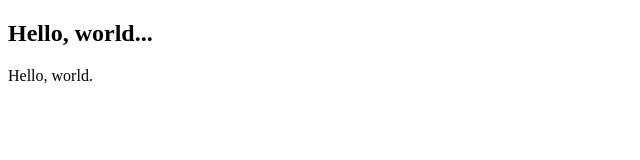
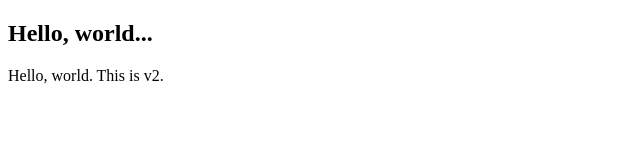
Before and after one commit to pdhirsch/pdhirsch.github.io, a plain HTML site: page index.html in a window 1280 px wide. Shown: the full height of the page, 0-640 px from the left. Drawn offline with Linux system fonts and the light colour scheme.

Commit message:
First change

```diff
--- a/index.html
+++ b/index.html
@@ -6,6 +6,6 @@
 
 <BODY>
 <H2>Hello, world...</H2>
-<P>Hello, world.</P>
+<P>Hello, world. This is v2.</P>
 </BODY>
 </HTML>
```
